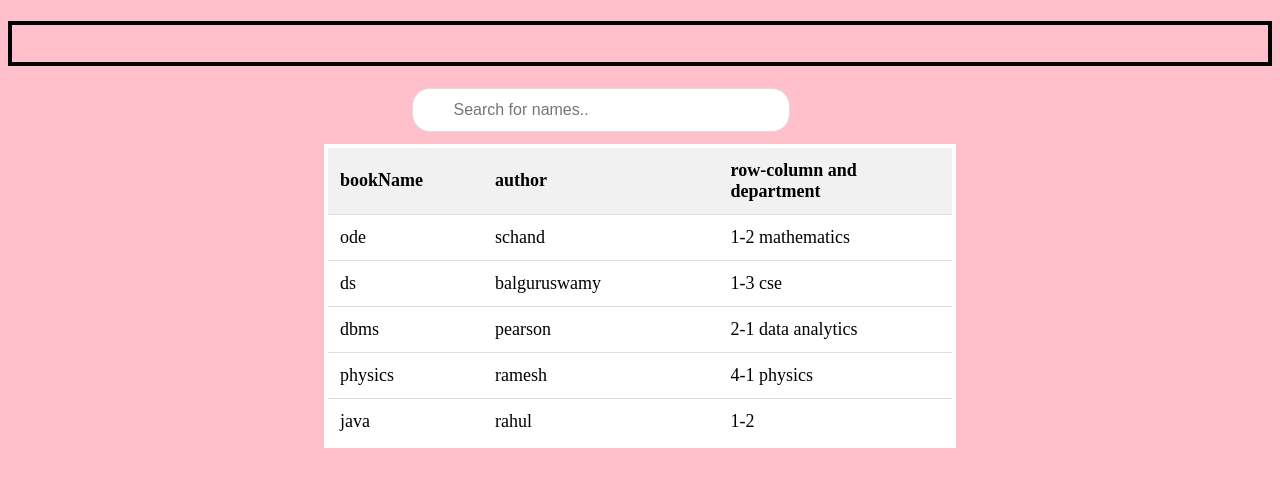
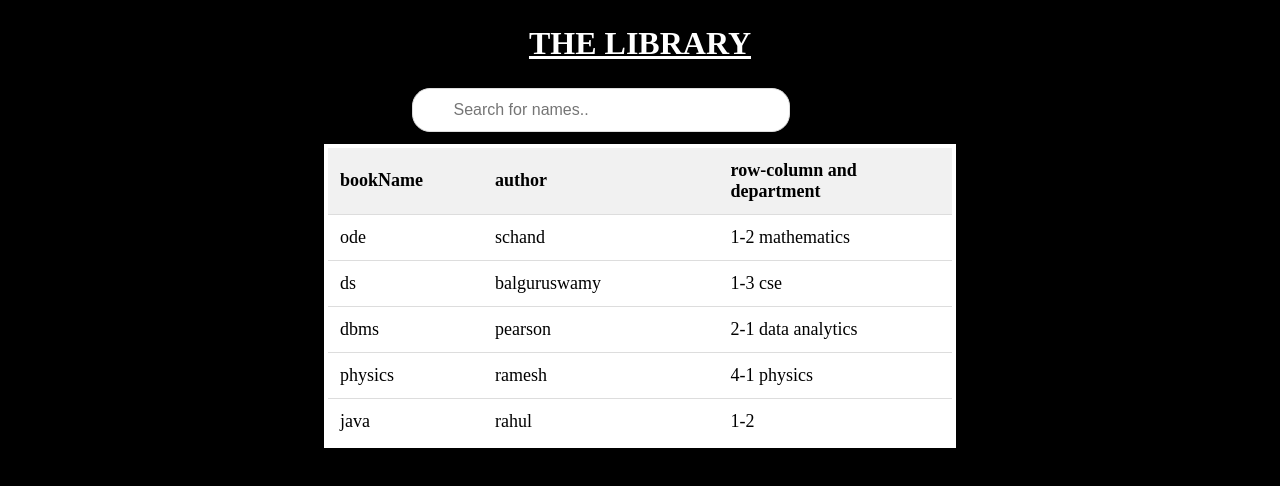
Before and after one commit to Akshith268/Akshith268.github.io, a plain HTML site: page studentpage.html in a window 1280 px wide. Drawn offline with Linux system fonts and the light colour scheme.

Commit message:
Update studentpage.html

```diff
--- a/studentpage.html
+++ b/studentpage.html
@@ -48,7 +48,7 @@
 }
 h1{
   text-align: center;
-  color: pink;
+  color: white;
   border: 4px solid black;
   box-shadow: 2px;
   text-shadow: 1px;
@@ -56,7 +56,7 @@ h1{
 }
 
 body{
-      background-color: pink;
+      background-color: black;
 }
     </style>
 </head>
```
